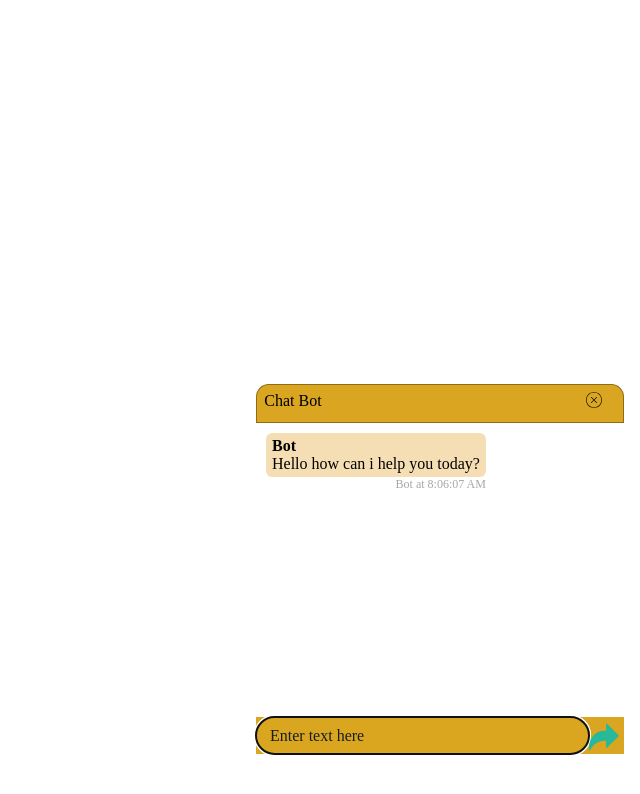
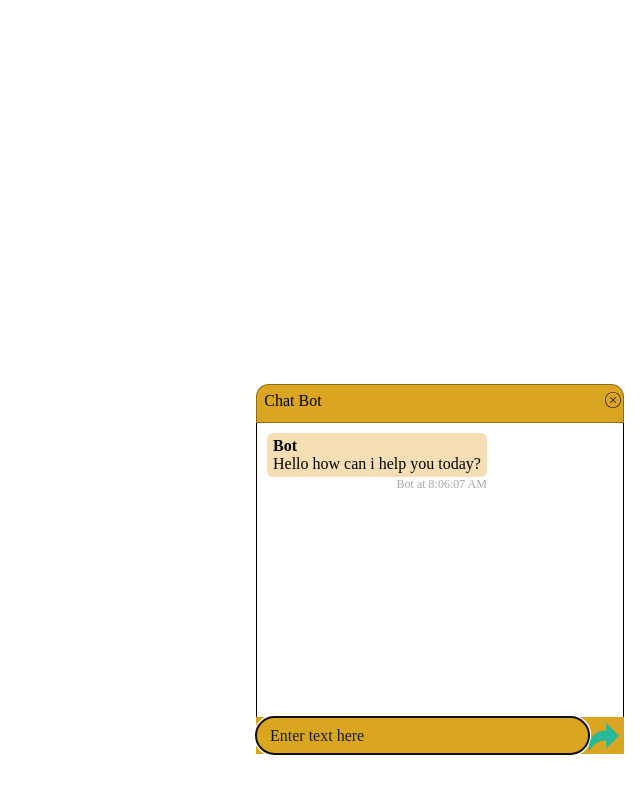
Before and after one commit to ashwinbalajir/ashwinbalajir.github.io, a plain HTML site: page chat_html/index.html in a window 1280 px wide. Both pictures are taken after a click on the element 1231 px from the left and 756 px from the top of the page. Shown: the whole page, without its empty margins (640-1280 px from the left). Drawn offline with nearby package versions, Linux system fonts and the light colour scheme.

Commit message:
style changes

```diff
--- a/chat_html/css/style.css
+++ b/chat_html/css/style.css
@@ -67,6 +67,13 @@
 	position: relative;
 	max-width: 100%;
 	max-height: 100%;
+
+	/* height: 80%;
+    padding-left: 0;
+    padding-right: 0;
+    padding-top: 2%;
+    max-width: 100%;
+    max-height: 100%; */
 }
 .chat-title {
 	/* padding-left: 12px;
@@ -91,18 +98,21 @@
 	/* display: inline; */
 	background-image: url("../assets/close_icon.svg");
 	background-repeat: no-repeat;
-	width: 10%;
+	width: 5%;
 	/* position: relative; */
 	/* height: 1rem; */
 	/* display: flex; */
 	height: 1rem;
 	float: right;
+	cursor: pointer;
 }
 .chat-conv {
 	height: 80%;
 	/* border-bottom: 1px solid black;
 	border-bottom-left-radius: .4rem;
 	border-bottom-right-radius: .4rem; */
+	border-left: 1px solid;
+    border-right: 1px solid;
 }
 
 .text-box {
@@ -118,10 +128,11 @@
 	font-family: inherit;
 	font-size: var(--inputFontSize);
 	font-weight: inherit;
-	line-height: var(--inputLineHeight);
+	/* line-height: var(--inputLineHeight); */
+	line-height: 23px;
 	border: none;
 	border-radius: 50px;
-	transition: box-shadow var(--transitionDuration);
+	/* transition: box-shadow var(--transitionDuration); */
 	height: 100%;
 	padding: 0 10px;
 	/* background: indianred; */
```
